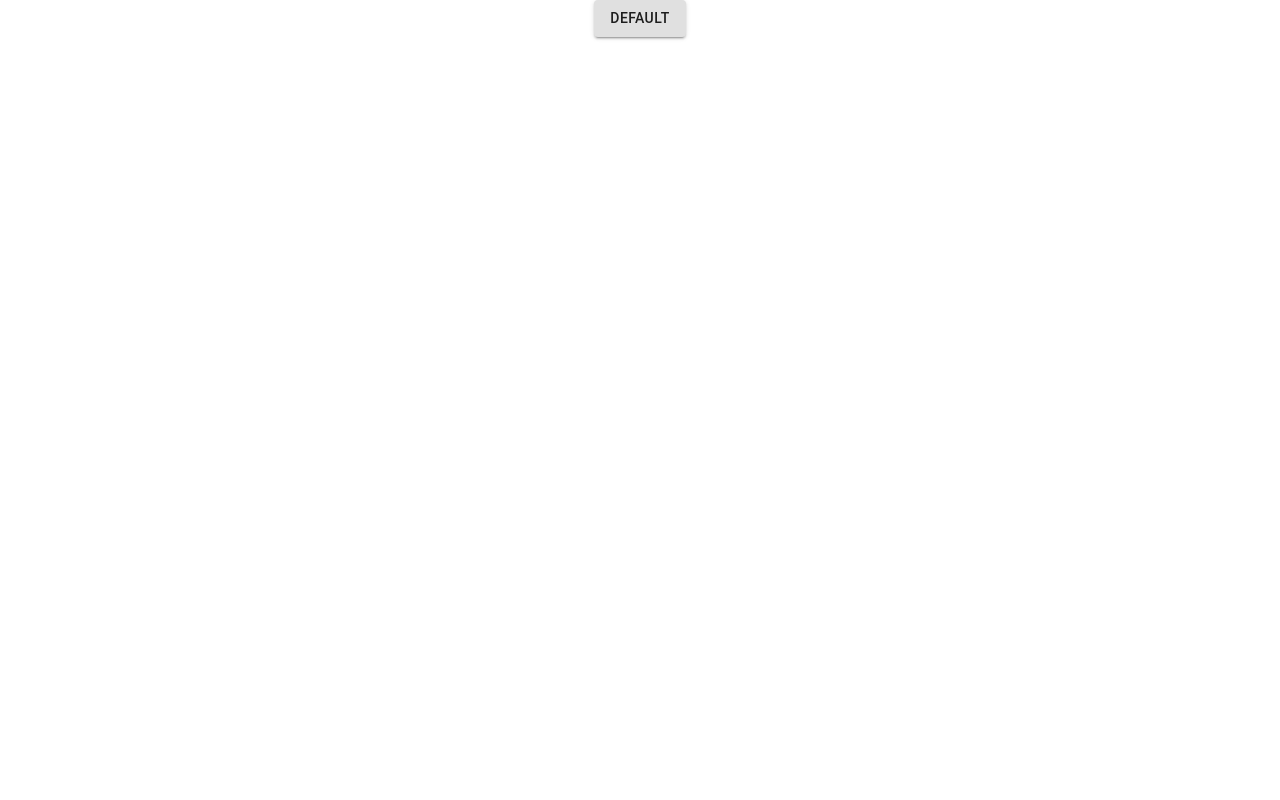
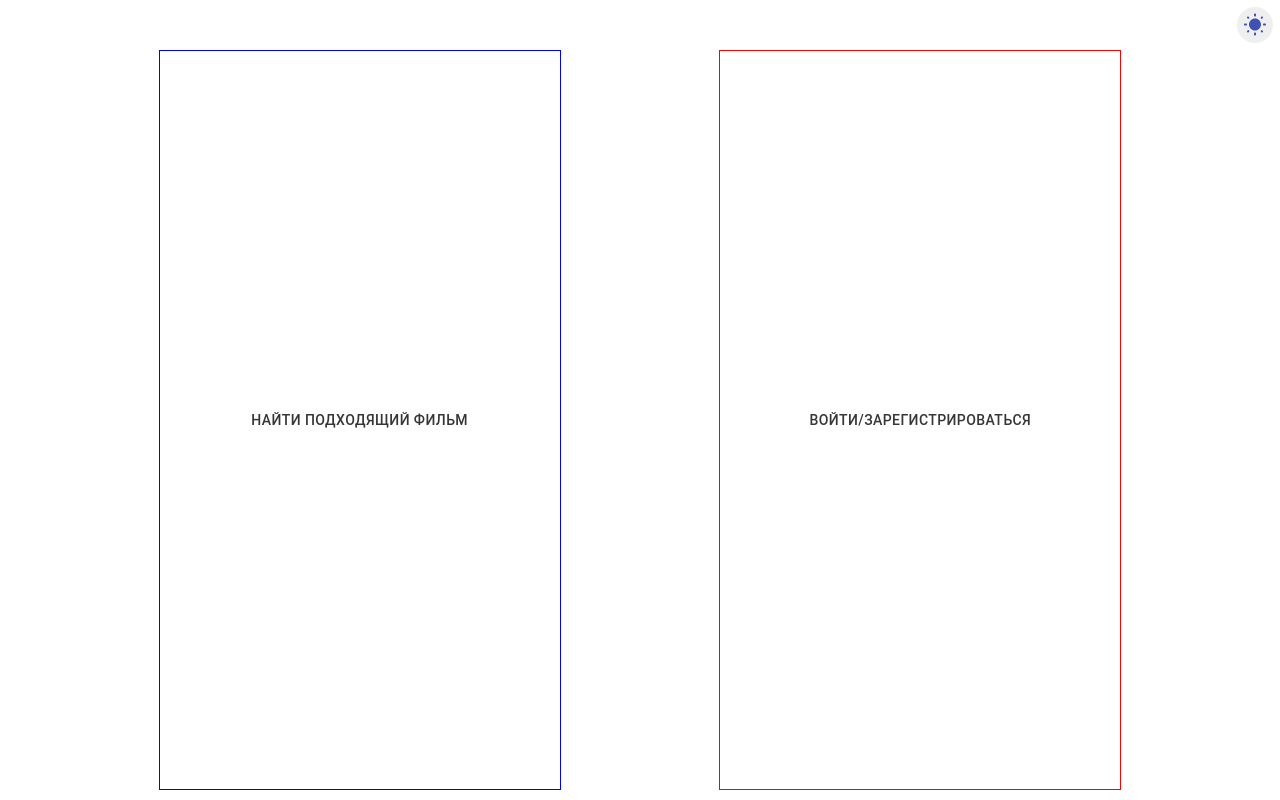
Before and after one commit to watermellon2018/scenarioNet, a React (Create React App) app in the folder frontEnd/: page / in a window 1280 px wide. Built offline with nearby package versions, Linux system fonts and the light colour scheme.

Commit message:
Исправлен баг с шрифтом для темной темы + выровнены блоки

```diff
--- a/frontEnd/package.json
+++ b/frontEnd/package.json
@@ -4,6 +4,7 @@
   "private": true,
   "dependencies": {
     "@material-ui/core": "^4.12.2",
+    "@material-ui/icons": "^4.11.2",
     "@testing-library/jest-dom": "^5.11.4",
     "@testing-library/react": "^11.1.0",
     "@testing-library/user-event": "^12.1.10",
--- a/frontEnd/src/App.css
+++ b/frontEnd/src/App.css
@@ -1,5 +1,28 @@
 .App {
-  text-align: center;
+  height: 100%;
+}
+
+.main-page .top-menu {
+  display: flex;
+  justify-content: flex-end;
+  height: 40px;
+  padding: 5px;
+}
+
+.main-page .middle-menu {
+  display: flex;
+  flex-wrap: wrap;
+  justify-content: space-evenly;
+  height: calc(100% - 40px - 10px);
+}
+
+.main-page .item-middle-menu {
+  display: flex;
+  margin-bottom: 10px;
+  width: 400px;
+  justify-content: center;
+  align-items: center;
+
 }
 
 .App-logo {
@@ -13,26 +36,6 @@
   }
 }
 
-.App-header {
-  background-color: #282c34;
-  min-height: 100vh;
-  display: flex;
-  flex-direction: column;
-  align-items: center;
-  justify-content: center;
-  font-size: calc(10px + 2vmin);
-  color: white;
+.MuiButton-root {
+  color: inherit !important;
 }
-
-.App-link {
-  color: #61dafb;
-}
-
-@keyframes App-logo-spin {
-  from {
-    transform: rotate(0deg);
-  }
-  to {
-    transform: rotate(360deg);
-  }
-}
--- a/frontEnd/src/App.tsx
+++ b/frontEnd/src/App.tsx
@@ -1,23 +1,49 @@
 import React, { useState, useEffect } from 'react';
 import './App.css';
-import { Button } from '@material-ui/core';
+import { Button, IconButton } from '@material-ui/core';
 import { ThemeProvider } from "styled-components";
+import { useDarkMode } from './hooks/useDarkMode';
 import { GlobalStyles } from "./components/globalStyles";
-import { lightTheme, darkTheme } from "./components/Themes"
+import { lightTheme, darkTheme } from "./components/Themes";
+import ToggleMode from "./components/ToogleMode";
+
 
 function App() {
 
-  const [theme, setTheme] = useState('light');
-  const themeToggler = () => {
-    theme === 'light' ? setTheme('dark') : setTheme('light')
-  }
+  const [theme, themeToggler] = useDarkMode();
+  const themeMode = theme === 'light' ? lightTheme : darkTheme;
 
   return (
-    <ThemeProvider theme={theme === 'light' ? lightTheme : darkTheme}>
+    <ThemeProvider theme={themeMode}>
       <>
         <GlobalStyles />
-        <div className="App">
-          <Button onClick={themeToggler} variant="contained">Default</Button>
+        <div className="App main-page">
+          <div className='top-menu'>
+
+          <ToggleMode
+          // @ts-ignore:disable-next-line
+          theme={theme}
+          // @ts-ignore:disable-next-line
+          toggleTheme={themeToggler}
+          />
+
+          </div>
+
+          <div className='middle-menu'>
+
+            <div className='item-middle-menu' style={{border: '1px solid blue'}}>
+            <Button>
+              Найти подходящий фильм
+            </Button>
+            </div>
+
+            <div className='item-middle-menu' style={{border: '1px solid red'}}>
+            <Button>
+              Войти/Зарегистрироваться
+            </Button>
+            </div>
+
+          </div>
         </div>
       </>
     </ThemeProvider>
--- a/frontEnd/src/components/Themes.js
+++ b/frontEnd/src/components/Themes.js
@@ -1,5 +1,6 @@
 export const lightTheme = {
     body: '#FFF',
+    txt: '#FFF',
     text: '#363537',
     toggleBorder: '#FFF',
     background: '#363537',
--- /dev/null
+++ b/frontEnd/src/components/ToogleMode.tsx
@@ -0,0 +1,32 @@
+import React, { FC } from 'react'
+import { func, string } from 'prop-types';
+import styled from "styled-components";
+import WbSunnyRoundedIcon from '@material-ui/icons/WbSunnyRounded';
+import NightsStayRoundedIcon from '@material-ui/icons/NightsStayRounded';
+
+const IconButton = styled.button`
+  border: 2px solid ${({ theme }) => theme.toggleBorder};
+  border-radius: 30px;
+  cursor: pointer;
+  padding-top: 3px;
+
+`;
+
+interface ToogleI {
+    theme?: string;
+    toggleTheme?: () => void;
+}
+
+const ToggleMode: FC<ToogleI> = ({ theme = 'light', toggleTheme = () => { } }) => {
+    return (
+        <IconButton
+            onClick={toggleTheme}
+        >
+            {theme === 'light' ?
+                <WbSunnyRoundedIcon color='primary' /> :
+                <NightsStayRoundedIcon color='secondary' />}
+        </IconButton>
+    );
+};
+
+export default ToggleMode;
--- /dev/null
+++ b/frontEnd/src/hooks/useDarkMode.tsx
@@ -0,0 +1,21 @@
+import { useEffect, useState } from 'react';
+
+export const useDarkMode = () => {
+    const [theme, setTheme] = useState<string>('light');
+
+    const setMode = (mode: 'light' | 'dark') => {
+        window.localStorage.setItem('theme', mode)
+        setTheme(mode)
+    };
+
+    const themeToggler = () => {
+        theme === 'light' ? setMode('dark') : setMode('light')
+    };
+
+    useEffect(() => {
+        const localTheme = window.localStorage.getItem('theme');
+        localTheme && setTheme(localTheme)
+    }, []);
+
+    return [theme, themeToggler]
+};
--- a/frontEnd/src/index.css
+++ b/frontEnd/src/index.css
@@ -1,13 +1,20 @@
-body {
+html, body, #root {
+  height: 100%;
+  margin: 0;
+}
+
+
+/* body {
   margin: 0;
   font-family: -apple-system, BlinkMacSystemFont, 'Segoe UI', 'Roboto', 'Oxygen',
     'Ubuntu', 'Cantarell', 'Fira Sans', 'Droid Sans', 'Helvetica Neue',
     sans-serif;
   -webkit-font-smoothing: antialiased;
   -moz-osx-font-smoothing: grayscale;
-}
+} */
 
-code {
+/* code {
   font-family: source-code-pro, Menlo, Monaco, Consolas, 'Courier New',
     monospace;
 }
+ */
```
Also changed, not shown: 1 other file (tests, documents, lock files or other folders).
